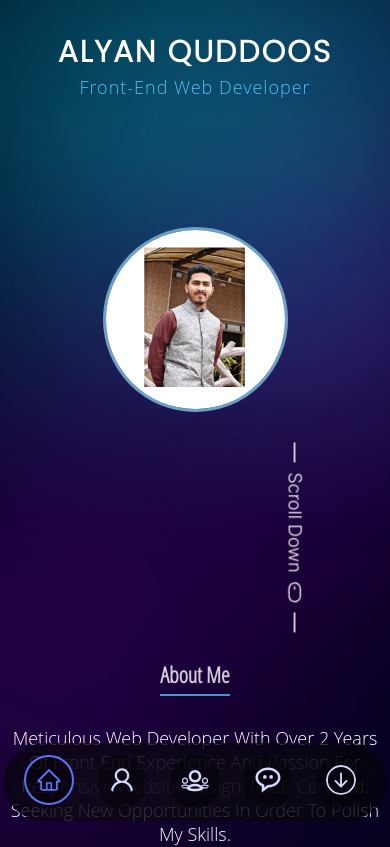
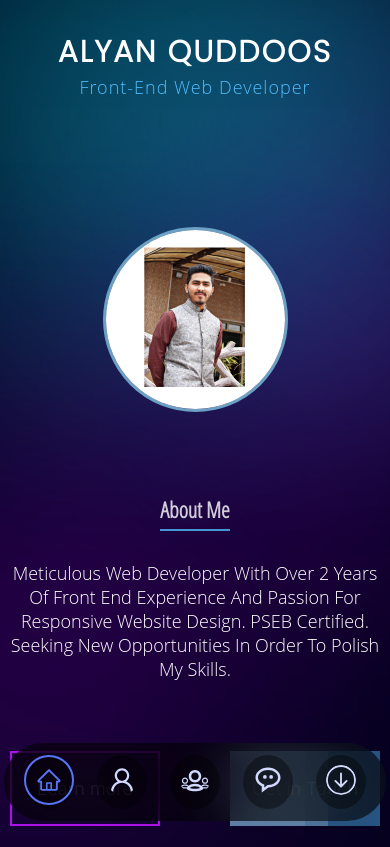
Before and after one commit to alyanquddoos111/Portfolio, a React (Create React App) app: page / in a window 390 px wide. Shown: the top 847 px of the page. Built offline with nearby package versions, Linux system fonts and the light colour scheme.

Commit message:
last commit

```diff
--- a/src/components/home/home.css
+++ b/src/components/home/home.css
@@ -1,6 +1,6 @@
 .home-container {
     position: relative;
-    min-height: 100vh;
+    min-height: 50vh;
     padding: 50px 40px;
     margin-top: 7px;
     display: flex;
@@ -139,7 +139,7 @@
     justify-content: center;
     align-items: center;
     max-width: 60%;
-    margin-top: 50px;
+    margin-top: 10px;
 }
 
 .home-container h2 span {
@@ -191,7 +191,7 @@
 @media (max-width: 820px) {
     .home-container {
         position: relative;
-        min-height: 100vh;
+        min-height: 50vh;
         padding: 150px 40px;
         margin-top: 20px;
         display: flex;
@@ -250,7 +250,7 @@
         justify-content: center;
         align-items: center;
         max-width: 100%;
-        margin-top: 200px;
+        margin-top: 85px;
     }
     .home-container h2 span {
         font-size: 25px;
@@ -281,7 +281,7 @@
 @media (max-width: 500px) {
     .home-container {
         position: relative;
-        min-height: 100vh;
+        min-height: 50vh;
         padding: 150px 30px;
         margin-top: 20px;
         display: flex;
@@ -340,7 +340,7 @@
         justify-content: center;
         align-items: center;
         max-width: 100%;
-        margin-top: 200px;
+        margin-top: 85px;
     }
     .home-container h2 span {
         font-size: 22px;
@@ -371,7 +371,7 @@
 @media (max-width: 400px) {
     .home-container {
         position: relative;
-        min-height: 100vh;
+        min-height: 50vh;
         padding: 150px 10px 0;
         margin-top: 20px;
         display: flex;
@@ -430,7 +430,7 @@
         justify-content: center;
         align-items: center;
         max-width: 100%;
-        margin-top: 250px;
+        margin-top: 85px;
     }
     .home-container h2 span {
         font-size: 22px;
--- a/src/components/home/home.jsx
+++ b/src/components/home/home.jsx
@@ -21,12 +21,7 @@ function Home() {
         <img src={ProfilePic} alt='' />
       </div>
 
-      <a href='#footer' className='scroll-down'>
-        <hr />
-        <h5>scroll down</h5>
-        <BsMouse className='scroll' />
-        <hr />
-      </a>
+
 
       <h2>
         <span>About Me</span> <br />
```
